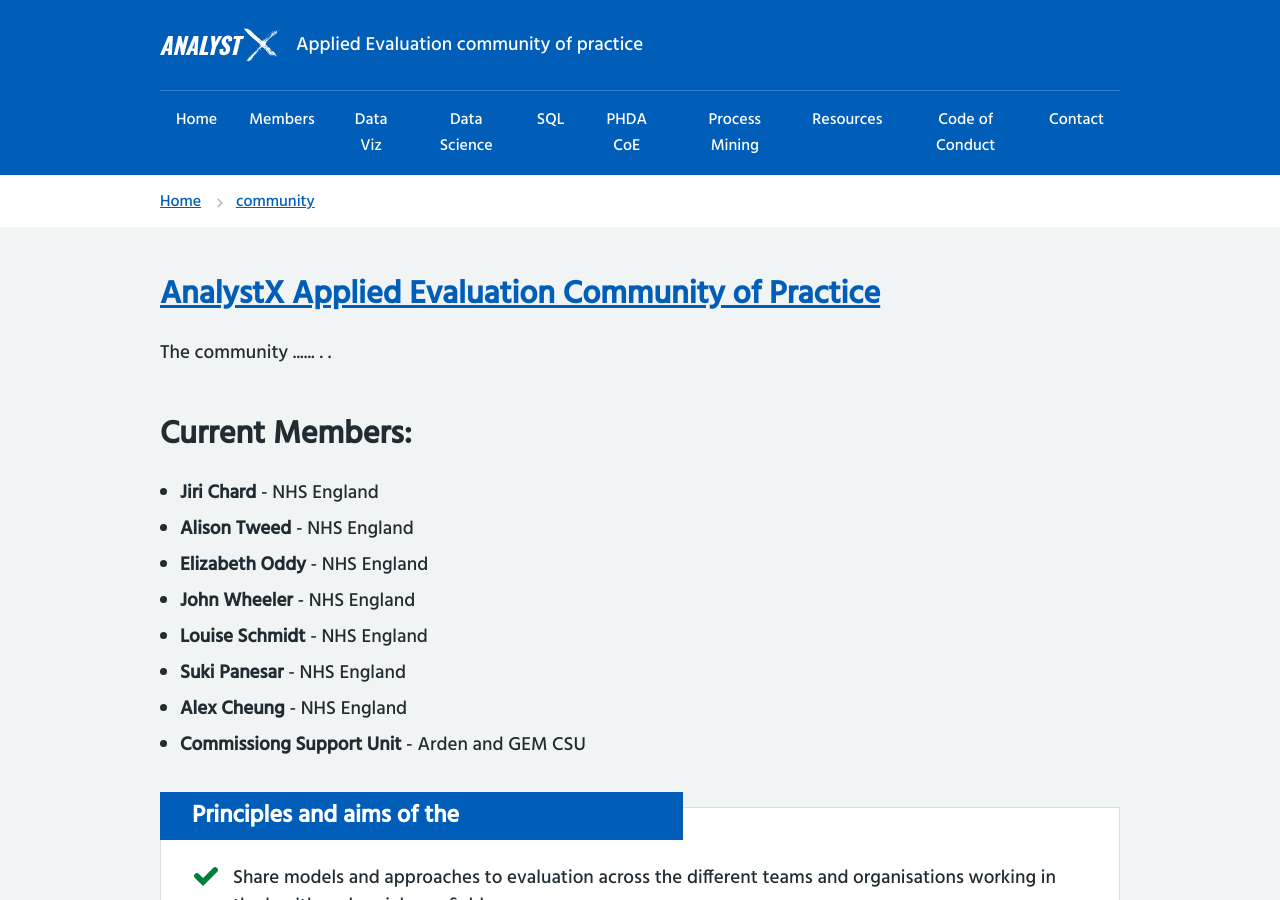
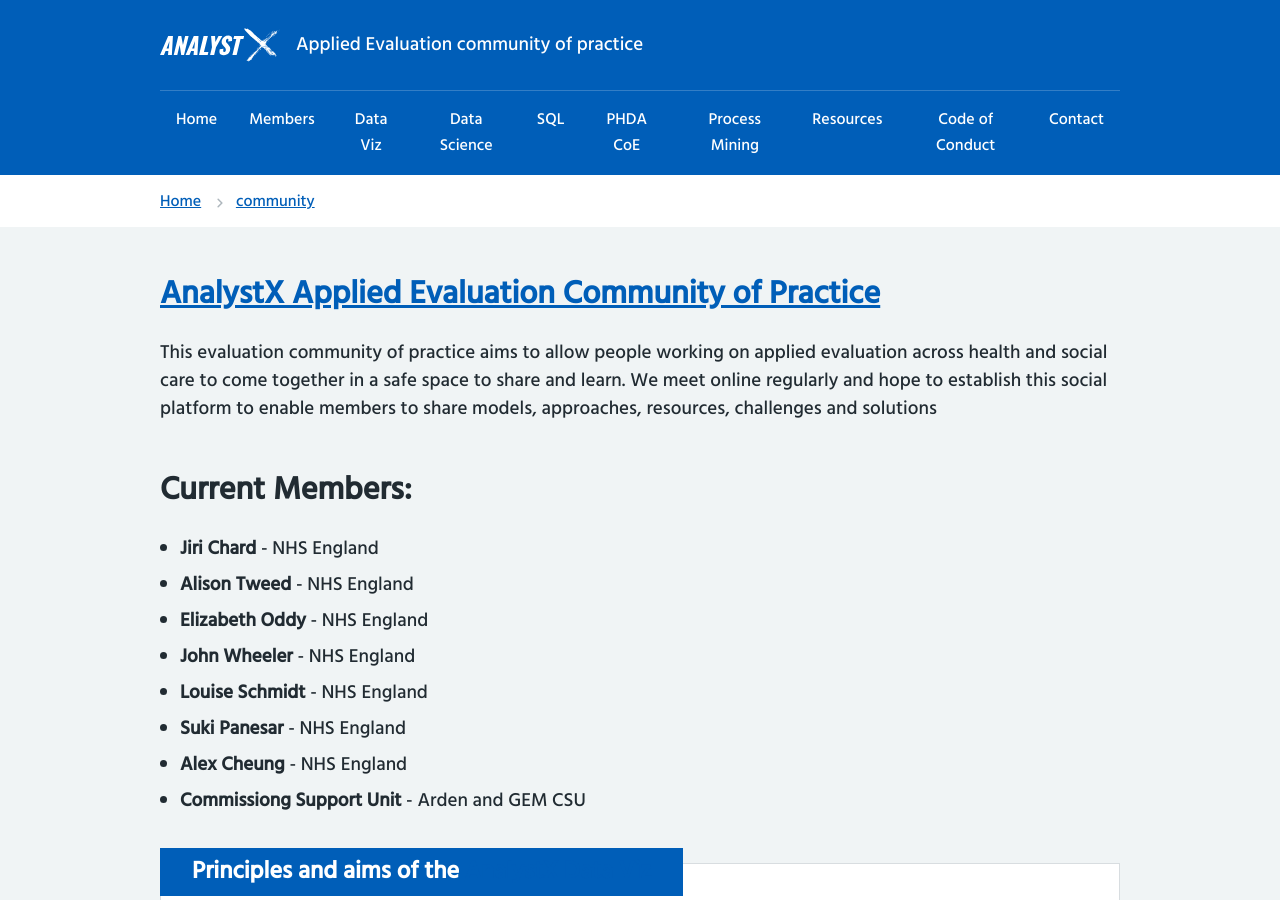
Before and after one commit to nhs-analystx/applied-evaluation, a Jekyll site: the page built from community.md, in a window 1280 px wide and 900 px high. Built offline with Jekyll 4.4.1, drawn with Linux system fonts in a browser that asks for light colours; nearby versions of some CDN libraries.

Commit message:
Update community.md

```diff
--- a/community.md
+++ b/community.md
@@ -5,7 +5,7 @@ title: community
 
 <h2><a href="https://future.nhs.uk/DataAnalytics/view?objectId=31173424">AnalystX Applied Evaluation Community of Practice</a></h2>
 <p>
-  The community ...... . .
+  This evaluation community of practice aims to allow people working on applied evaluation across health and social care to come together in a safe space to share and learn. We meet online regularly and hope to establish this social platform to enable members to share models, approaches, resources, challenges and solutions
 </p>
 <h2>Current Members:</h2>
 <ul>
```
